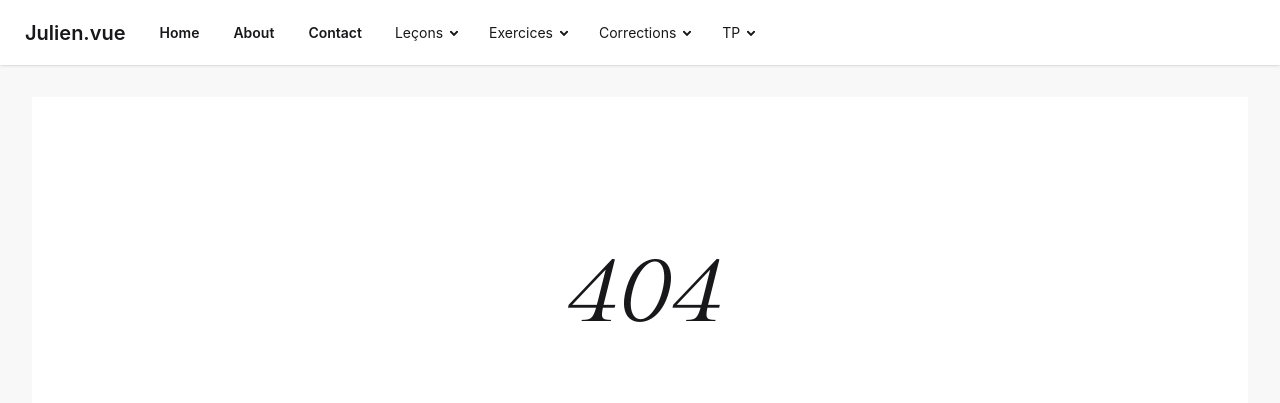
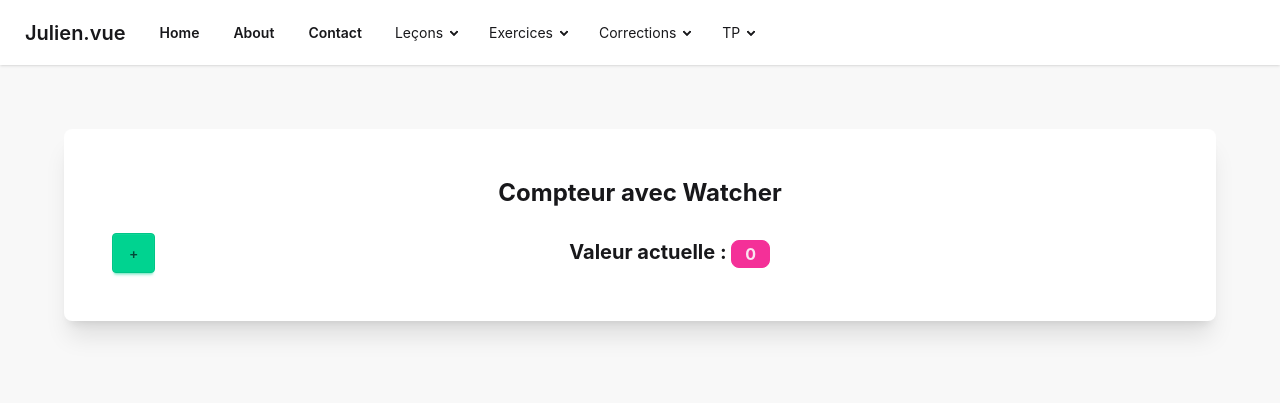
Before and after one commit to juliencongras/julien.vue, a Vue app: page /corrections/watcher in a window 1280 px wide. Shown: the top 403 px of the page. Built offline with nearby package versions, Linux system fonts and the light colour scheme.

Commit message:
Correction watcher

```diff
--- a/src/components/AppHeader.vue
+++ b/src/components/AppHeader.vue
@@ -57,6 +57,7 @@
                 <li><router-link to="/corrections/conditional_rendering" class="btn btn-ghost">Conditional rendering</router-link></li>
                 <li><router-link to="/corrections/list_rendering" class="btn btn-ghost">List rendering</router-link></li>
                 <li><router-link to="/corrections/computed_properties" class="btn btn-ghost">Computed properties</router-link></li>
+                <li><router-link to="/corrections/watcher" class="btn btn-ghost">Watcher</router-link></li>
               </ul>
             </details>
           </li>
--- a/src/router/index.js
+++ b/src/router/index.js
@@ -150,6 +150,10 @@
             path: '/corrections/computed_properties',
             component: () => import('../views/corrections/correction-computed-properties.vue')
         },
+        {
+            path: '/corrections/watcher',
+            component: () => import('../views/corrections/correction-watcher.vue')
+        },
 
         //TP
         {
--- /dev/null
+++ b/src/views/corrections/correction-watcher.vue
@@ -0,0 +1,38 @@
+<template>
+    <div class="container mx-auto p-4 md:p-8">
+        <div class="card bg-base-100 shadow-xl rounded-box p-6">
+            <div class="card-body text-center">
+                <h2 class="card-title text-2xl font-bold mb-4 mx-auto">Compteur avec Watcher</h2>
+                <div class="flex items-center justify-center gap-4">
+                    <button @click="leNombre++" type="button"
+                        class="btn btn-success transition-transform duration-200 hover:scale-110">+</button>
+                    <p class="text-xl font-bold">Valeur actuelle :
+                        <span class="badge badge-lg badge-secondary">
+                        {{leNombre }}
+                    </span>
+                    </p>
+                </div>
+            </div>
+        </div>
+    </div>
+</template>
+
+<script setup lang='js'>
+import { ref, watch } from 'vue';
+
+// Déclarez votre variable réactive
+const leNombre = ref(0);
+
+
+// Utilisez `watch` pour surveiller les changements de `leNombre`
+watch(leNombre, (newValue) => {
+    console.log('Le Watcher surveille');
+    console.log('Nouvelle valeur :', newValue);
+    // Réinitialise le compteur à 0 si la valeur atteint 7
+    if (newValue === 7) {
+        console.log('Limite Atteinte AYAAAAA!');
+        leNombre.value = 0;
+    }
+});
+
+</script>
```
